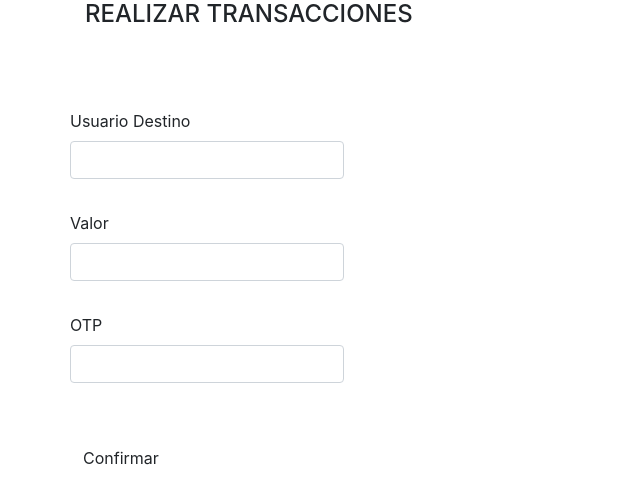
After one commit to dannyleandro/SecureProgrammingBank, a Flask app: page /transactions in a window 1280 px wide. The commit adds this page. Shown: the top 504 px of the page, without its empty margins (0-640 px from the left). Run offline with Flask 2, Linux system fonts and the light colour scheme; the visitor is signed in with stand-in values (Sample User, id 1); parts of the project's set-up code (start-up, migrations or seed data) failed here and were passed over; some libraries are stand-ins or nearby versions.

Commit message:
Nuevas funcionalidades
Funcionalidad: Login, Registro, OTP, Transacciones, Historial

```diff
--- a/templates/reviews.html
+++ b/templates/reviews.html
@@ -1,4 +1,4 @@
-% extends 'base/base.html'%}
+{% extends 'base/base.html'%}
 
 {% block title %} {{ title }} {% endblock %}
 
@@ -7,7 +7,7 @@
     <div class="container">
         {% if comments %}
             {% for comment in comments %}
-                <p> {{ comment.username }}</p>
+                <p> {{ comment[1] }}</p>
             {% endfor %}
         {% endif %}
     </div>
--- /dev/null
+++ b/templates/transaction.html
@@ -0,0 +1,45 @@
+{% extends 'base/base.html'%}
+{% block title %} {{ title }} {% endblock %}
+
+{% block content %}
+
+    {% from "_macro.html" import render_field %}
+    <div class="container">
+        <h4>REALIZAR TRANSACCIONES</h4>
+        <br>
+        <div class="row">
+            <div class="col-lg-8 col-lg-offset-2 col-md-10 col-md-offset-1">
+                <br>
+                <br>
+                <form name="sentTransaction" id="contactForm" method="POST">
+                    <div class="row control-group">
+                        <div class="form-group col-xs-12 floating-label-form-group controls">
+                            {{ render_field(form.desusername, class='form-control') }}
+                            <p class="help-block text-danger"></p>
+                        </div>
+                    </div>
+                    <div class="row control-group">
+                        <div class="form-group col-xs-12 floating-label-form-group controls">
+                            {{ render_field(form.valor, class='form-control') }}
+                            <p class="help-block text-danger"></p>
+                        </div>
+                    </div>
+                    <div class="row control-group">
+                        <div class="form-group col-xs-12 floating-label-form-group controls">
+                            {{ render_field(form.otp, class='form-control') }}
+                            <p class="help-block text-danger"></p>
+                        </div>
+                    </div>
+                    <br>
+                    <div id="success"></div>
+                    <div class="row">
+                        <div class="form-group col-xs-12">
+                            <button type="submit" class="btn btn-default">Confirmar</button>
+                        </div>
+
+                    </div>
+                </form>
+            </div>
+        </div>
+    </div>
+{% endblock %}
```
Also changed, not shown: templates/email.html (added, +17 -0 lines), templates/thistory.html (added, +78 -0 lines).
